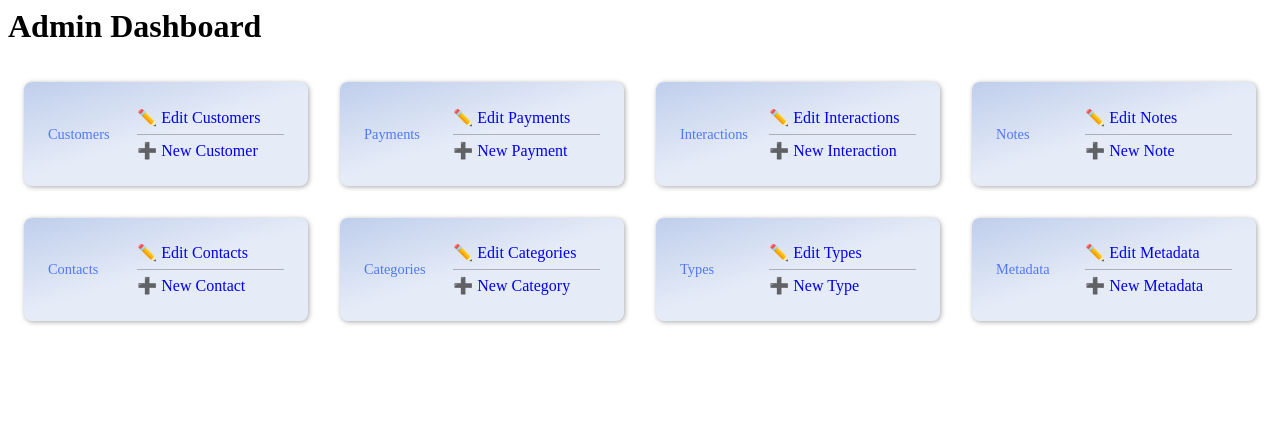
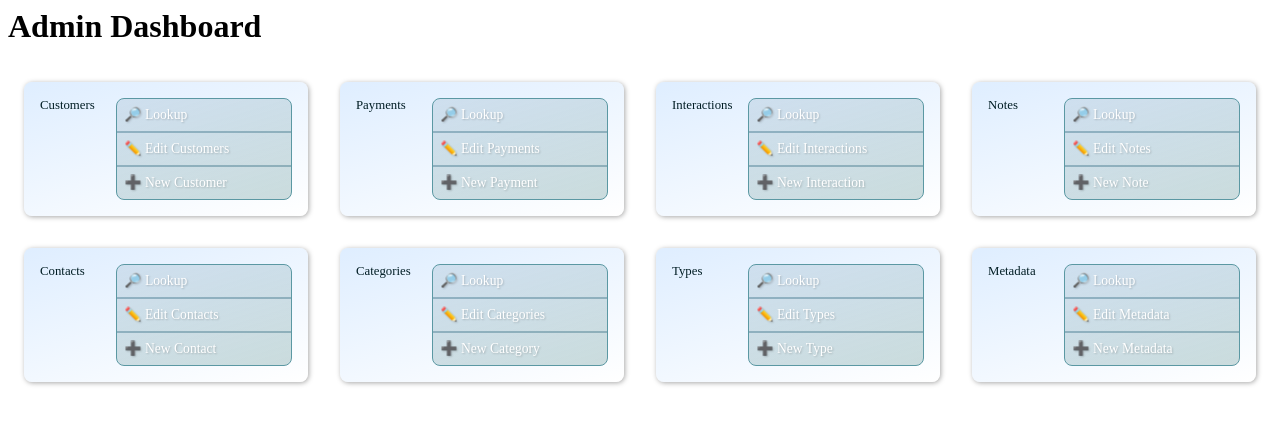
Before and after one commit to callanpmilne/lexar, a PHP site: page /admin/home.php in a window 1280 px wide. Shown: the top 425 px of the page. Run offline with PHP 8.4, Linux system fonts and the light colour scheme.

Commit message:
Style Updates

```diff
--- a/src/common/page/header.php
+++ b/src/common/page/header.php
@@ -52,7 +52,7 @@
       height: 2.5rem;
       font-size: 0.9rem;
       font-weight: 400;
-      background-color: #222;
+      background-color: #012e39;
       box-shadow: 0px 0px 5px rgba(0,0,0,0.5);
       display: flex;
       flex-direction: row;
--- a/src/pages/admin/home.php
+++ b/src/pages/admin/home.php
@@ -115,6 +115,14 @@ $buttons = array(
           <ul>
             <li>
               <a
+                href="/admin/search/<?=$button->pluralName?>"
+                title="<?=$button->singularLabel?> Search">
+                🔎 Lookup
+              </a>
+            </li>
+
+            <li>
+              <a
                 href="/admin/list/<?=$button->pluralName?>"
                 title="List All <?=$button->pluralLabel?>">
                 ✏️ Edit <?=$button->pluralLabel?>
@@ -154,14 +162,19 @@ $buttons = array(
     margin: 0;
     padding: 0.2rem 0.5rem;
     list-style-type: none;
+    border-radius: 0.5rem;
+    overflow: hidden;
   }
 
   div.admin-dashboard-grid div.admin-dashboard-grid-cell h2 {
-    font-size: 0.9rem;
-    flex: 1;
+    font-size: 0.8rem;
     border: none;
-    color: rgb(79 118 248 / 99%);
-    font-weight: 100;
+    font-weight: 500;
+    color: rgb(1 29 36);
+    border-radius: 0.25rem;
+    width: 30%;
+    margin: 0;
+    padding: 0;
   }
 
   div.admin-dashboard-grid div.admin-dashboard-grid-cell {
@@ -179,17 +192,23 @@ $buttons = array(
     flex: 1;
     box-sizing: border-box;
     flex-direction: row;
-    align-items: center;
+    align-items: flex-start;
     justify-content: flex-end;
     margin: 1rem;
     padding: 1rem;
     box-shadow: 1px 1px 5px rgba(0, 0, 0, 0.34);
     border-radius: 0.5rem;
-    background: linear-gradient(163deg, rgba(0, 60, 180, 0.25) 0%, rgba(0, 60, 180, 0.1) 50%);
+    background: linear-gradient(163deg, rgb(186 218 255 / 47%) 0%, rgb(255 255 255 / 69%) 100%);
+    transition: all 333ms;
   }
 
   div.admin-dashboard-grid div.admin-dashboard-grid-cell ul {
-    flex: 2;
+    flex: 1;
+    margin: 0;
+    padding: 0;
+    border-radius: 0.5rem;
+    background: linear-gradient(163deg, rgb(0 69 97 / 10%) 0%, rgb(3 84 85 / 20%) 100%);
+    border: 1px solid #5b98a3;
   }
 
   div.admin-dashboard-grid div.admin-dashboard-grid-cell ul li {
@@ -197,13 +216,25 @@ $buttons = array(
     flex-direction: column;
     justify-content: stretch;
     align-items: stretch;
-    border-bottom: 1px solid rgba(0,0,0,0.25);
+    border-bottom: 2px solid rgb(0 70 98 / 30%);
+    font-size: 0.85rem;
   }
 
   div.admin-dashboard-grid div.admin-dashboard-grid-cell ul li a {
     line-height: 2rem;
     display: block;
     text-decoration: none;
+    white-space: nowrap;
+    text-overflow: ellipsis;
+    overflow-y: hidden;
+    color: #ffffff;
+    font-weight: 400;
+    text-shadow: 1px 1px 2px rgba(0, 0, 0, 0.2);
+    padding: 0 0.5rem;
+  }
+
+  div.admin-dashboard-grid div.admin-dashboard-grid-cell div.cell-inside ul li a:hover {
+    background: linear-gradient(163deg, rgb(0 69 97 / 50%) 0%, rgb(3 84 85) 100%);
   }
 
   div.admin-dashboard-grid div.admin-dashboard-grid-cell ul li:last-of-type {
--- a/src/pages/home.php
+++ b/src/pages/home.php
@@ -7,7 +7,7 @@
 <main>
   <h1>Welcome to Lexar!</h1>
   <p>
-    The best (<em>most-recent</em>) PHP Web Application, by
+    A <em>really great</em> PHP Web Application, by
     <a href="https://github.com/callanpmilne">Callan P Milne</a>.
   </p>
 </main>
```
Also changed, not shown: pub/style.css (+11 -3 lines), src/common/page/footer.php (+10 -2 lines), src/pages/categories.php (+46 -12 lines).
